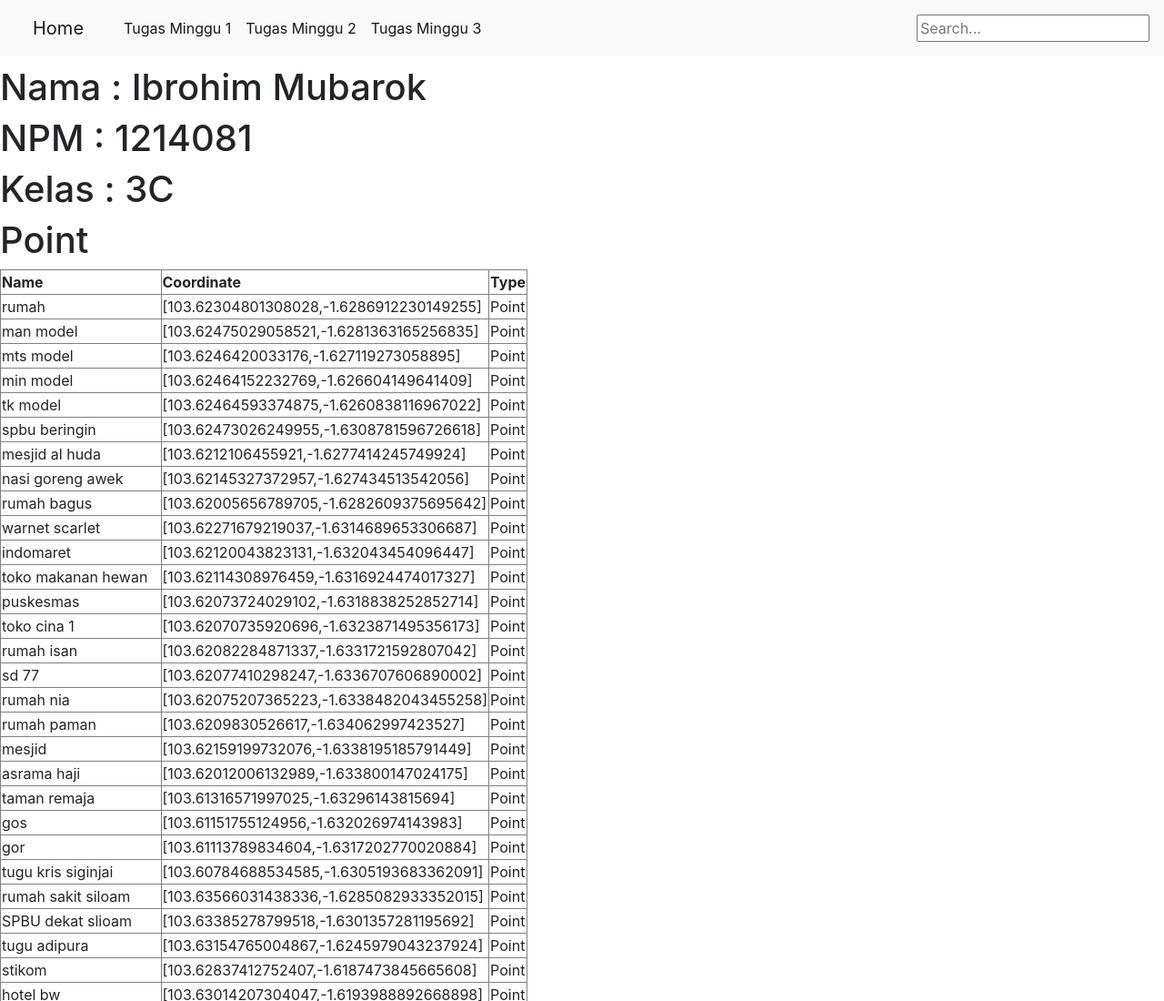
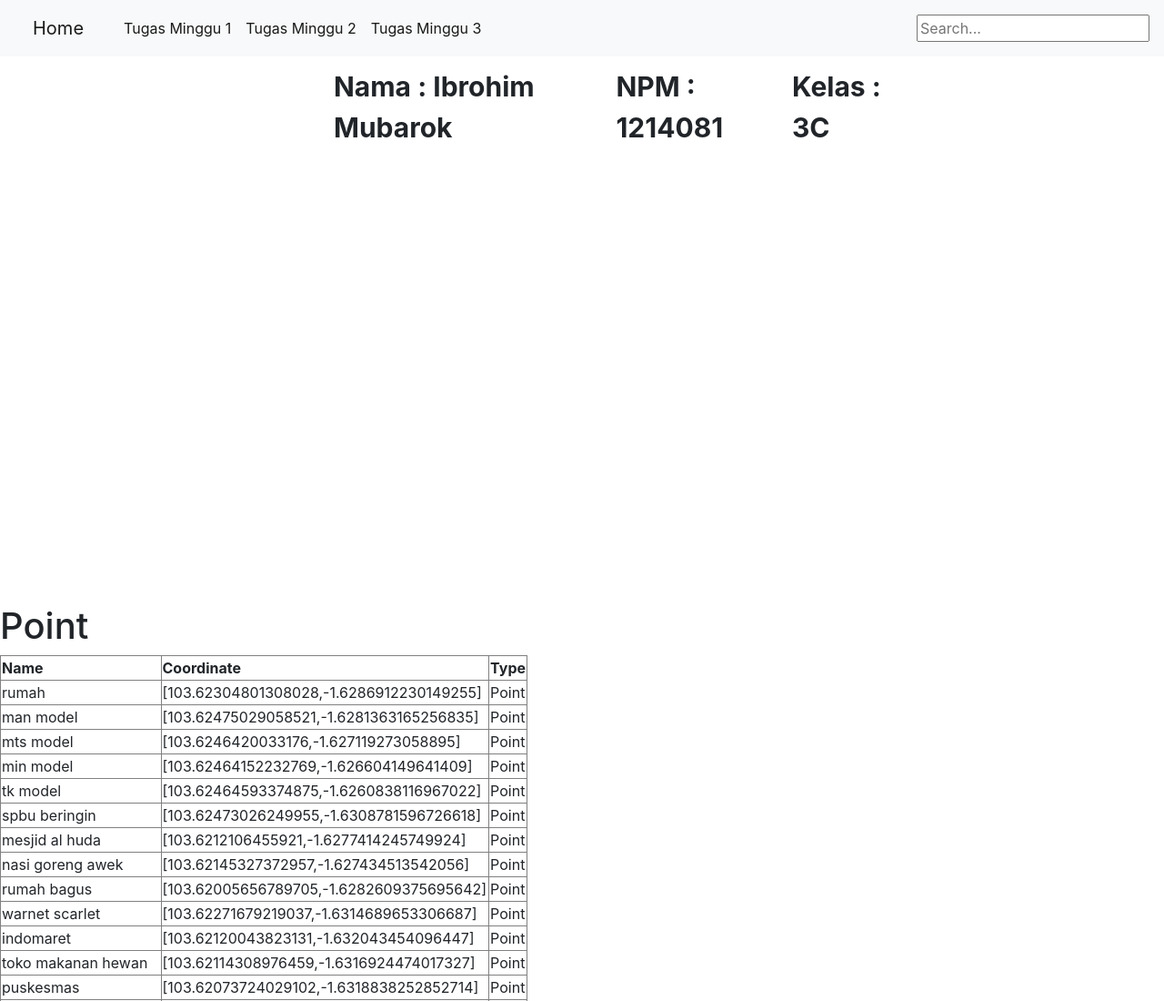
Before and after one commit to Befous/frontend-lama, a plain HTML site: page gis2/index.html in a window 1280 px wide. Shown: the top 1100 px of the page at 91% size. Drawn offline with nearby package versions, Linux system fonts and the light colour scheme; a script that the page names is missing.

Commit message:
gabut otak atik css

```diff
--- a/gis2/index.html
+++ b/gis2/index.html
@@ -7,9 +7,16 @@
 </head>
 <body>
     <my-header></my-header>
-    <h1>Nama : Ibrohim Mubarok</h1>
-    <h1>NPM : 1214081</h1>
-    <h1>Kelas : 3C</h1>
+    <table class="center">
+        <tr>
+          <th>&nbsp&nbsp&nbsp&nbsp&nbsp&nbsp&nbsp&nbsp&nbsp</th>
+          <th>Nama : Ibrohim Mubarok</th>
+          <th>NPM : 1214081</th>
+          <th>Kelas : 3C</th>
+        </tr>
+    </table>
+
+
     <div id="map"></div>
     <div class="point-table">
     <h1>Point</h1>
--- a/main.css
+++ b/main.css
@@ -16,3 +16,17 @@
     border-radius: 27px;
     background-color: gray;
 }
+
+.center {
+    margin-left: 300px;
+    width: 55%;
+    font-size: 30px;
+}
+
+#map {
+  margin-left: auto;
+  margin-right: auto;
+  height: 500px;
+  width: fit-content;
+  position:relative;
+}
```
Also changed, not shown: gis1/index.html (+9 -3 lines), gis3/index.html (+8 -4 lines).
